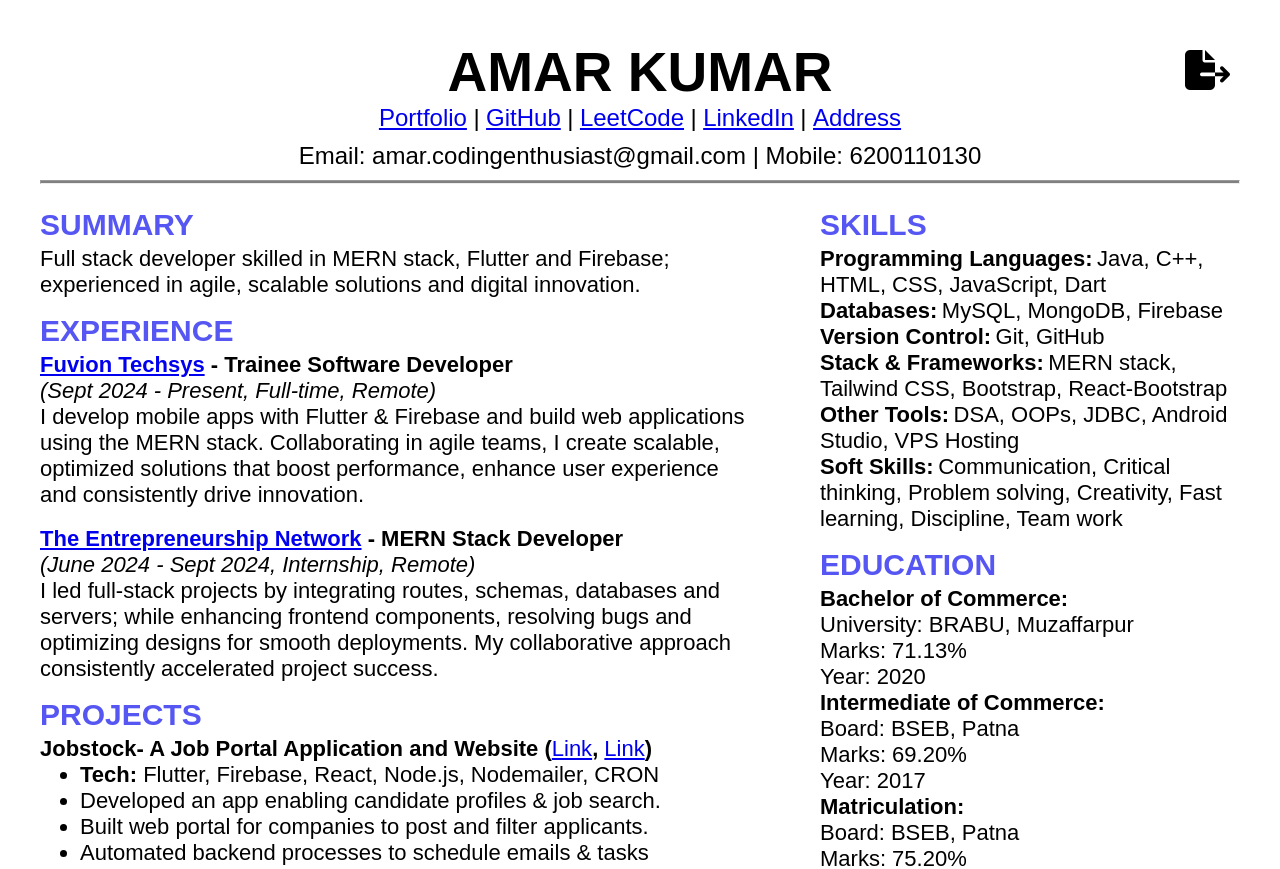
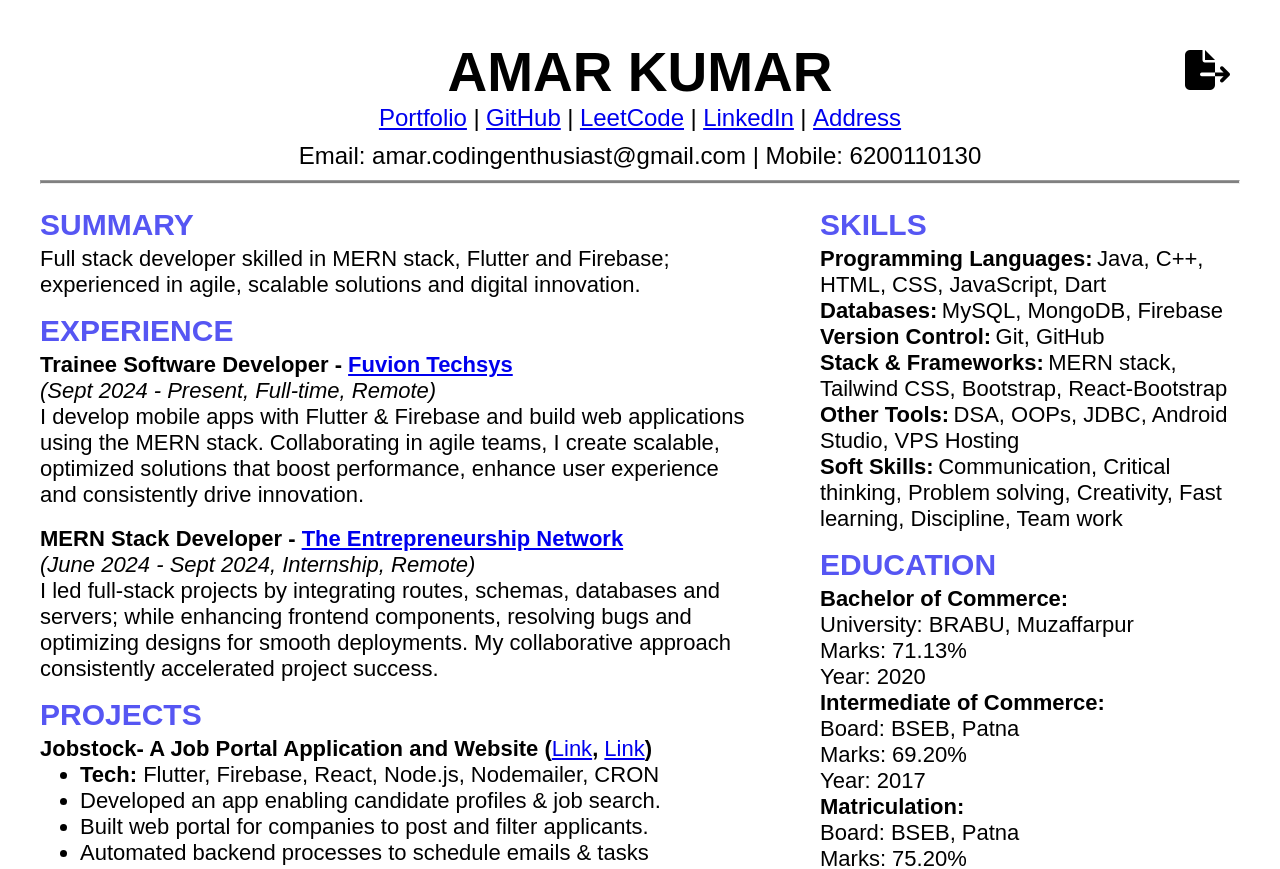
Before and after one commit to amar-codingenthusiast/resume-website, a plain HTML site: page index.html in a window 1280 px wide. Shown: the top 869 px of the page. Drawn offline with Linux system fonts and the light colour scheme.

Commit message:
Update index.html

```diff
--- a/index.html
+++ b/index.html
@@ -68,10 +68,10 @@
 				</p>
 				<p class="title">EXPERIENCE</p>
 				<p class="subtitle">
+					Trainee Software Developer -
 					<a href="https://fuviontechsys.com" target="_blank"
 						><b>Fuvion Techsys</b></a
 					>
-					- Trainee Software Developer
 				</p>
 				<p class="desc italic">
 					(Sept 2024 - Present, Full-time, Remote)
@@ -85,13 +85,13 @@
 				</p>
 				<br />
 				<p class="subtitle">
+					MERN Stack Developer -
 					<a
 						href="https://www.entrepreneurshipnetwork.net"
 						target="_blank"
 					>
 						<b>The Entrepreneurship Network</b></a
 					>
-					- MERN Stack Developer
 				</p>
 				<p class="desc italic">
 					(June 2024 - Sept 2024, Internship, Remote)
```
